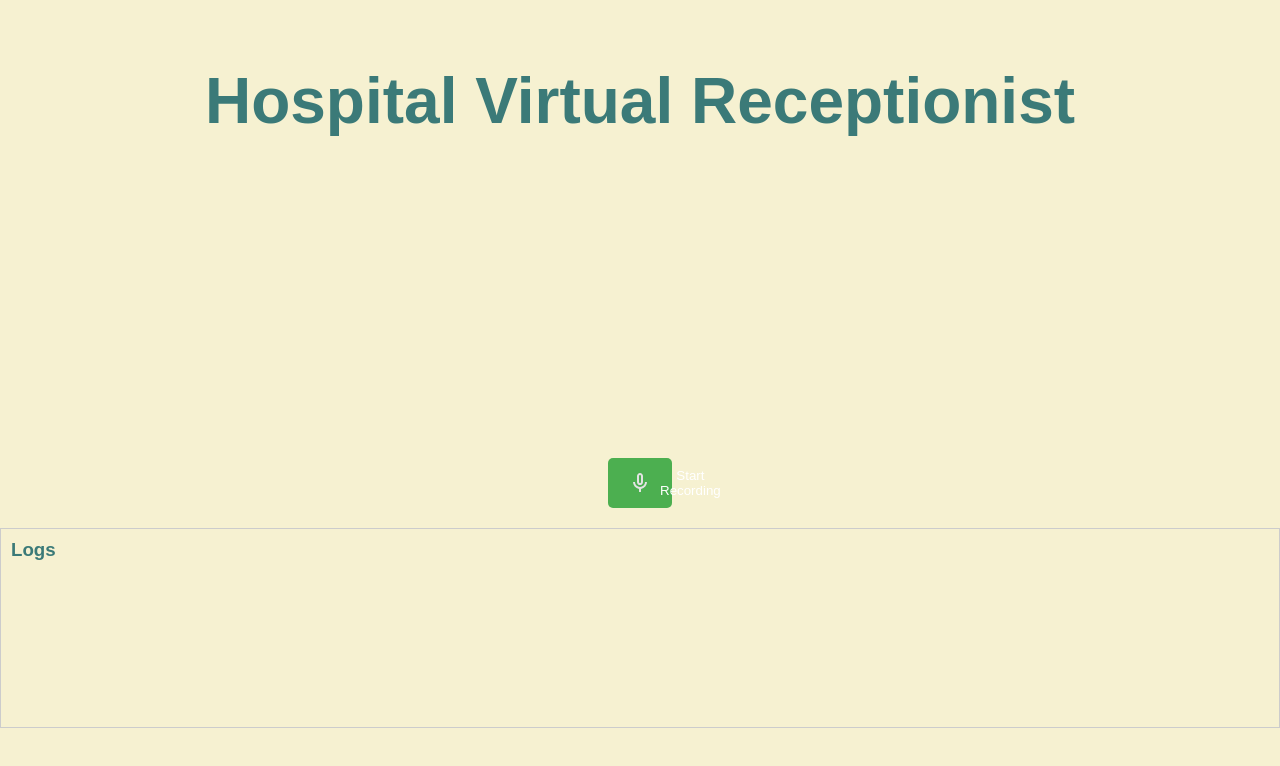
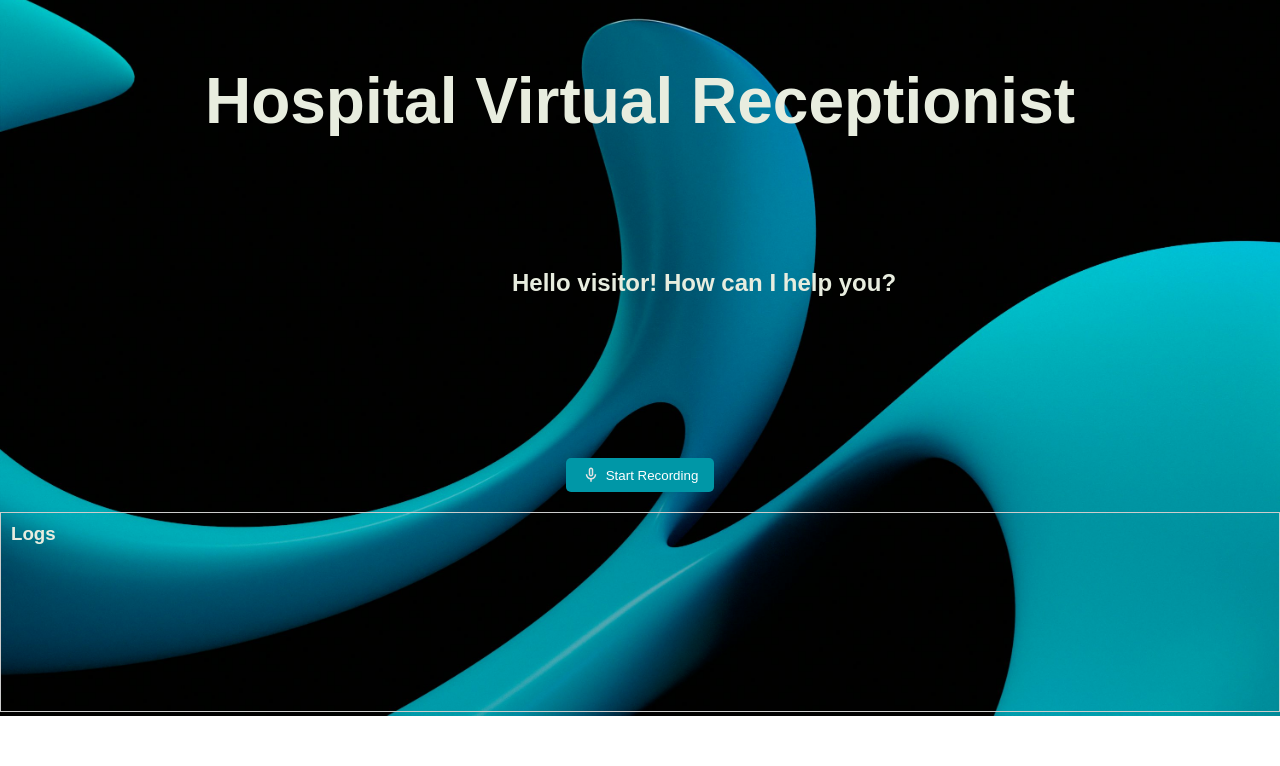
Before and after one commit to AxonBuild/AI-Hospital-Receptionist, a Next.js app in the folder front-end/ai-hospital/: page / in a window 1280 px wide. Shown: the top 766 px of the page. Built offline with nearby package versions, Linux system fonts and the light colour scheme.

Commit message:
Updated the front end

```diff
--- a/front-end/ai-hospital/src/app/globals.css
+++ b/front-end/ai-hospital/src/app/globals.css
@@ -14,12 +14,20 @@ html,
 body {
   max-width: 100vw;
   overflow-x: hidden;
-  background-color: #F6F1D1;
-  color: #3B7A78;
+  /* background-color: #F6F1D1;
+  color: #3B7A78; */
+  /* #background-color: #EBF5EE; */
+  /* color: #78A1BB; */
+  color: #2F2963;
+  background-image: url("/background3.jpg");
+  overflow-x: hidden;
+  background-repeat: no-repeat;
+  background-size: cover;
+  background-position: center;
+  color: #E8EDDF;
 }
 
 body {
-  color: var(--foreground);
   background: var(--background);
   font-family: Arial, Helvetica, sans-serif;
   -webkit-font-smoothing: antialiased;
@@ -51,22 +59,27 @@ a {
   font-size: 2rem;
   margin-bottom: 25%;
   padding-bottom: 0px;
+  animation: dropDown 2s;
 }
 
-#speak-button
-{
+#speak-button {
   display: flex;
   justify-content: center;
 }
-#speak
-{
-  width: 5%;
-  height: 5%;
-  margin-top: 0%;
-  margin-bottom: 0%;
-  border-radius: 50%;
-  background-color: #70A9A1;
+
+#speak {
+  padding: 10px 20px;
+  background-color: #0097A7;
+  color: white;
+  border: none;
+  border-radius: 5px;
+  cursor: pointer;
+  display: flex;
+  align-items: center;
+  justify-content: center;
+  gap: 8px;
 }
+
 #mic-svg
 {
   width: 100%;
@@ -86,3 +99,93 @@ a {
   width: 100%;
   height: 100%;
 }
+
+.opacity-animation
+{
+  animation: opacity-changer infinite;
+  animation-duration: 2s;
+
+}
+#inside-Button > img
+{
+  position: inline;
+}
+#instruction
+{
+  position: absolute;
+  left: 40%;
+  top: 35%;
+}
+.absoluteUppies
+{
+  animation: absoluteUppies 2s;
+}
+.bounce-absolute
+{
+  animation: absoluteBounce 4s infinite;
+}
+@keyframes opacity-changer
+{
+  0%
+  {
+    opacity: 0%;
+  }
+  50%
+  {
+    opacity: 100%;
+  }
+  100%
+  {
+    opacity:0%;
+  }
+}
+@keyframes dropDown
+{
+  0%
+  {
+    margin-bottom: 100%;
+    opacity: 0%;
+  }
+  50%
+  {
+    opacity: 0%;
+  }
+  100%
+  {
+    margin-bottom: 25%;
+    margin-top: 5%;
+    opacity: 100%;
+  }
+}
+@keyframes absoluteBounce
+{
+  0%
+  {
+    top: 35%;
+  }
+  50%
+  {
+    top: 33.5%;
+  }
+  100%
+  {
+    top: 35%;
+  }
+}
+@keyframes absoluteUppies
+{
+  0%
+  {
+    top: 75%;
+    opacity: 0%;
+  }
+  50%
+  {
+    opacity: 0%;
+  }
+  100%
+  {
+    top: 35%;
+    opacity: 100%;
+  }
+}
--- a/front-end/ai-hospital/src/app/page.js
+++ b/front-end/ai-hospital/src/app/page.js
@@ -31,10 +31,13 @@ export default function Home()
   // Define toggleRecording function as a React handler
   const toggleRecording = () => {
     log(`Toggle button clicked. Current isRecording state: ${isRecording}`);
-
+    let mic = document.getElementById("mic")
+    let micText = document.getElementById("mic-text")
     if (!isRecording) {
       socketRef.current = new WebSocket('ws://localhost:8000/ws');
       log("Websocket opened");
+      mic.classList.add("opacity-animation")
+      micText.classList.add("opacity-animation")
       onMessage();
     } else {
       stopRecording();
@@ -114,7 +117,10 @@ export default function Home()
   const onMessage = () => {
     socketRef.current.onmessage = event => {
       log(`Received WebSocket message: ${event.data.substring(0, 50)}...`);
-
+      let mic = document.getElementById("mic")
+      let micText = document.getElementById("mic-text")
+      mic.classList.remove("opacity-animation")
+      micText.classList.remove("opacity-animation")
       try {
         // Try to parse as JSON
         const data = JSON.parse(event.data);
@@ -228,6 +234,8 @@ export default function Home()
 
   // Cleanup on component unmount
   useEffect(() => {
+    let h2text = document.querySelector("#instruction")
+    h2text.classList.add("bounce-absolute")
     return () => {
       log("Cleaning up resources on true component unmount");
 
@@ -252,30 +260,37 @@ export default function Home()
       <div id="centered-text">
         <h1>Hospital Virtual Receptionist</h1>
       </div>
+      <h2 id = "instruction" className = "absoluteUppies">Hello visitor! How can I help you?</h2>
       <div id="speak-button">
         {/* Use onClick React handler instead of ref + addEventListener */}
         <button
           id="speak"
           onClick={toggleRecording}
           style={{
-            padding: '10px 20px',
-            background: isRecording ? '#ff4d4d' : '#4caf50',
+            padding: '8px 16px',
+            background: '#0097A7',
             color: 'white',
             border: 'none',
             borderRadius: '5px',
             cursor: 'pointer',
             display: 'flex',
             alignItems: 'center',
-            gap: '8px'
+            justifyContent: 'center',
+            gap: '6px',
+            flexDirection: 'row',
+            whiteSpace: 'nowrap',
+            minWidth: 'fit-content'
           }}
         >
-          <img
-            src="/mic.svg"
-            width={24}
-            height={24}
-            alt={isRecording ? "Stop Recording" : "Start Recording"}
-          />
-          {isRecording ? 'Stop Recording' : 'Start Recording'}
+            <img
+              src="/mic.svg"
+              width={18}
+              height={18}
+              alt={isRecording ? "Stop Recording" : "Start Recording"}
+              style={{ flexShrink: 0 }}
+              id = "mic"
+            />
+            <span id = "mic-text">{isRecording ? 'Stop Recording' : 'Start Recording'}</span>
         </button>
       </div>
       <div id="data" ref={dataRef}></div>
```
Also changed, not shown: front-end/ai-hospital/public/background3.jpg (added).
